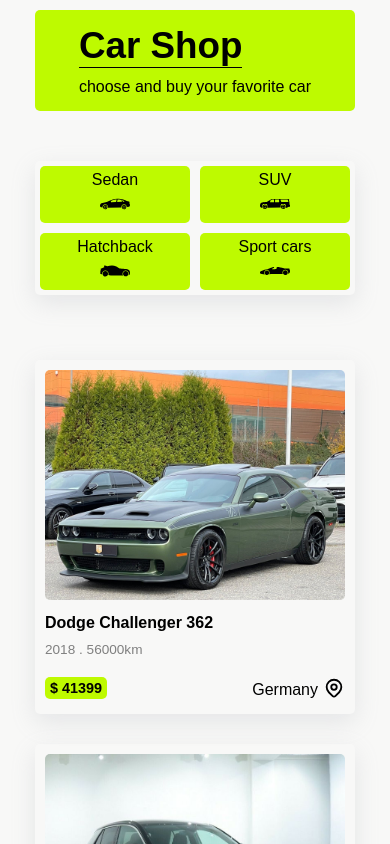
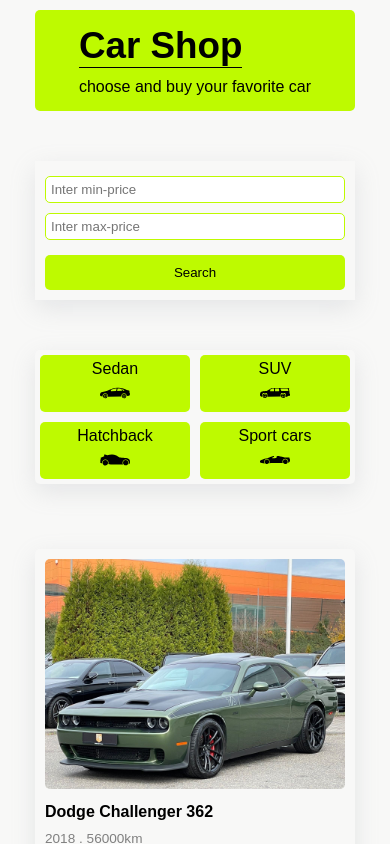
Before and after one commit to aqorbani/carshop, a Next.js app: page /cars in a window 390 px wide. Shown: the top 844 px of the page. Built offline with nearby package versions, Linux system fonts and the light colour scheme.

Commit message:
create filter option

```diff
--- /dev/null
+++ b/components/modules/SearchBar.js
@@ -0,0 +1,36 @@
+import { useRouter } from "next/router";
+import styles from "./SearchBar.module.css";
+import { useState } from "react";
+
+export default function SearchBar() {
+  const router = useRouter();
+
+  const [min, setMin] = useState("");
+  const [max, setMax] = useState("");
+
+  const searchHandler = () => {
+    if (min && max) {
+      router.push(`/filter/${min}/${max}`);
+    } else {
+      alert("Please Enter minimum and maximum price!");
+    }
+  };
+
+  return (
+    <div className={styles.container}>
+      <div>
+        <input
+          placeholder="Inter min-price"
+          value={min}
+          onChange={(e) => setMin(e.target.value)}
+        />
+        <input
+          placeholder="Inter max-price"
+          value={max}
+          onChange={(e) => setMax(e.target.value)}
+        />
+      </div>
+      <button onClick={searchHandler}>Search</button>
+    </div>
+  );
+}
--- /dev/null
+++ b/components/modules/SearchBar.module.css
@@ -0,0 +1,45 @@
+.container {
+  box-shadow: rgba(149, 157, 165, 0.2) 0px 8px 24px;
+  width: 440px;
+  margin: 50px auto;
+  padding: 5px;
+  display: flex;
+  justify-content: space-between;
+}
+
+.container div {
+  display: flex;
+  flex-direction: column;
+  width: 100%;
+}
+.container input {
+  border: 1px solid #befa00;
+  border-radius: 5px;
+  padding: 5px;
+  margin: 5px 0;
+}
+
+.container button {
+  margin: 5px 0;
+  background-color: #befa00;
+  border: none;
+  padding: 10px;
+  border-radius: 5px;
+  cursor: pointer;
+  margin-left: 10px;
+}
+
+@media (max-width: 600px) {
+  .container {
+    width: 320px;
+    flex-wrap: wrap;
+    justify-content: center;
+  }
+  .container button {
+    width: 100%;
+    margin: 5px;
+  }
+  .container div {
+    margin: 5px;
+  }
+}
--- a/pages/cars/index.js
+++ b/pages/cars/index.js
@@ -1,10 +1,12 @@
 import Categories from "@/components/modules/Categories";
+import SearchBar from "@/components/modules/SearchBar";
 import CarsPage from "@/components/templates/CarsPage";
 import carsData from "@/data/carsData";
 
 export default function Cars() {
   return (
     <div>
+      <SearchBar />
       <Categories />
       <CarsPage data={carsData} />
     </div>
--- a/pages/index.js
+++ b/pages/index.js
@@ -1,7 +1,7 @@
 export default function Home() {
   return (
     <div>
-      <h4>car shop content</h4>
+      <h1>car shop</h1>
     </div>
   );
 }
```
Also changed, not shown: pages/filter/[...slug].js (added, +15 -0 lines).
